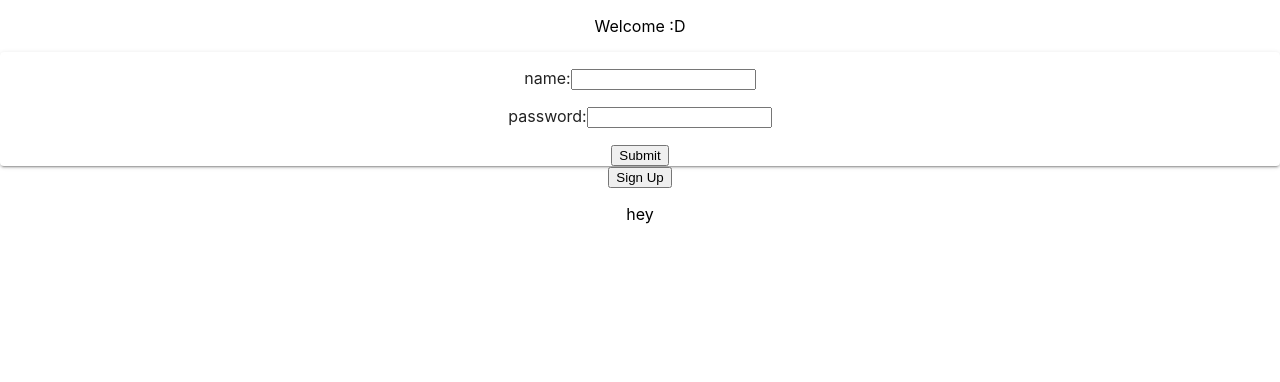
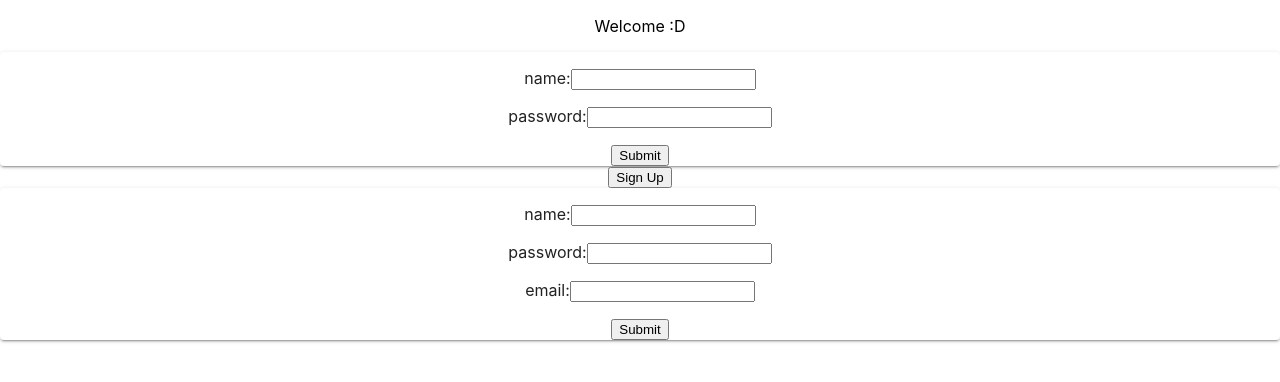
Before and after one commit to hellothai/simple_todolist, a React (Create React App) app in the folder frontend/: page / in a window 1280 px wide. Both pictures are taken after a click on the button "Sign Up". Shown: the top 382 px of the page. Built offline with nearby package versions, Linux system fonts and the light colour scheme.

Commit message:
Refs #7 initial register

```diff
--- a/frontend/src/components/Register.tsx
+++ b/frontend/src/components/Register.tsx
@@ -1,14 +1,101 @@
+import { Card } from '@material-ui/core';
 import React from 'react';
 import '../App.css';
 
+type RegisterForm = {
+  name: string;
+  password: string;
+  email: string;
+};
+
+async function register(data: RegisterForm) {
+  console.log('data: ', data);
+  const response = await fetch('http://localhost:9001/register', {
+    method: 'POST',
+    headers: {
+      'Content-Type': 'application/json',
+    },
+    body: JSON.stringify(data),
+  });
+  if (response.status === 200) {
+
+      const { token } = await response.json();
+      return token;
+
+  } else {
+    const error = await response.text();
+    throw new Error(`failed: ${error}`);
+  }
+}
+
+
 function Register() {
+  const [name, setName] = React.useState<string>('');
+  const [password, setPassword] = React.useState<string>('');
+  const [email, setEmail] = React.useState<string>('');
+  const [error, setError] = React.useState<string>('');
+  const [success, setSuccess] = React.useState<string>('');
+
+
+  const submit = (e) => {
+    e.preventDefault();
+    if (name.length < 3 || password.length < 3) {
+      setError('Invalid input');
+      return;
+    } else {
+      setError('');
+    }
+    register({
+      name,
+      password,
+      email
+    })
+      .then((token) => {
+        setSuccess(`Register in successfully as ${name}`);
+      })
+      .catch((error) => {
+        setError(error.message);
+      });
+  };
+
+
   return (
-    <div className="Register">
-        <p>
-         hey
-        </p>
-    </div>
+    <Card elevation={2} className="register" style={{ maxHeight: 800 }}>
+      {success.length > 0 ? (
+        <div>{success}</div>
+      ) : (
+        <form onSubmit={(e) => submit(e)}>
+          <p>
+            name:
+            <input
+              type="text"
+              name="name"
+              onChange={(e) => setName(e.target.value)}
+            ></input>
+          </p>
+          <p>
+            password:
+            <input
+              type="text"
+              name="password"
+              onChange={(e) => setPassword(e.target.value)}
+            ></input>
+          </p>
+          <p>
+            email:
+            <input
+              type="text"
+              name="email"
+              onChange={(e) => setEmail(e.target.value)}
+            ></input>
+          </p>
+          <input type="submit" value="Submit" />
+          {error.length > 0 ? <div>{error}</div> : null}
+        </form>
+      )}
+    </Card>
   );
+
 }
 
 export default Register;
```
Also changed, not shown: 2 other files (tests, documents, lock files or other folders).
